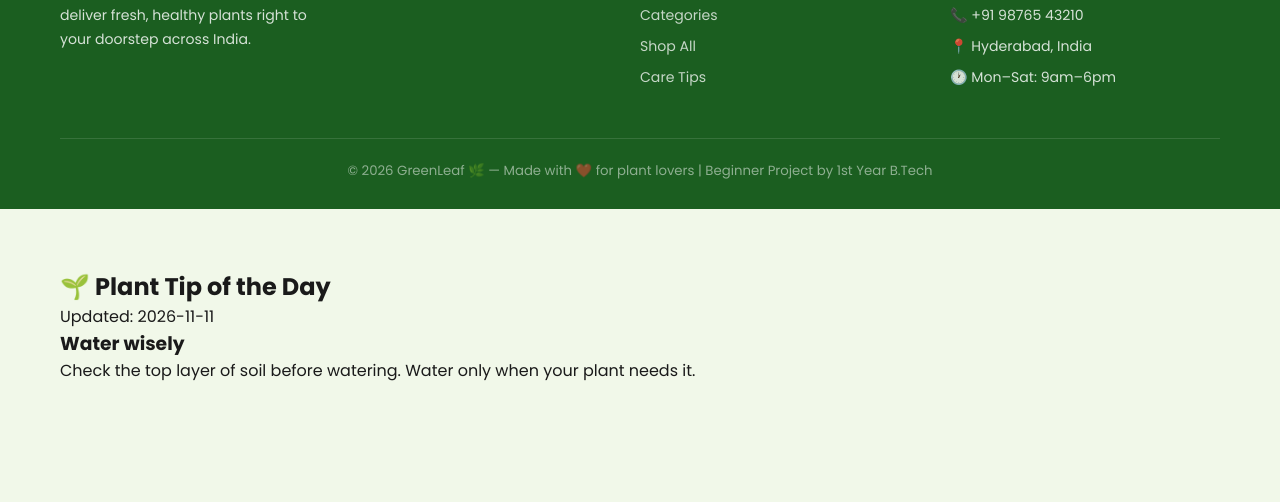
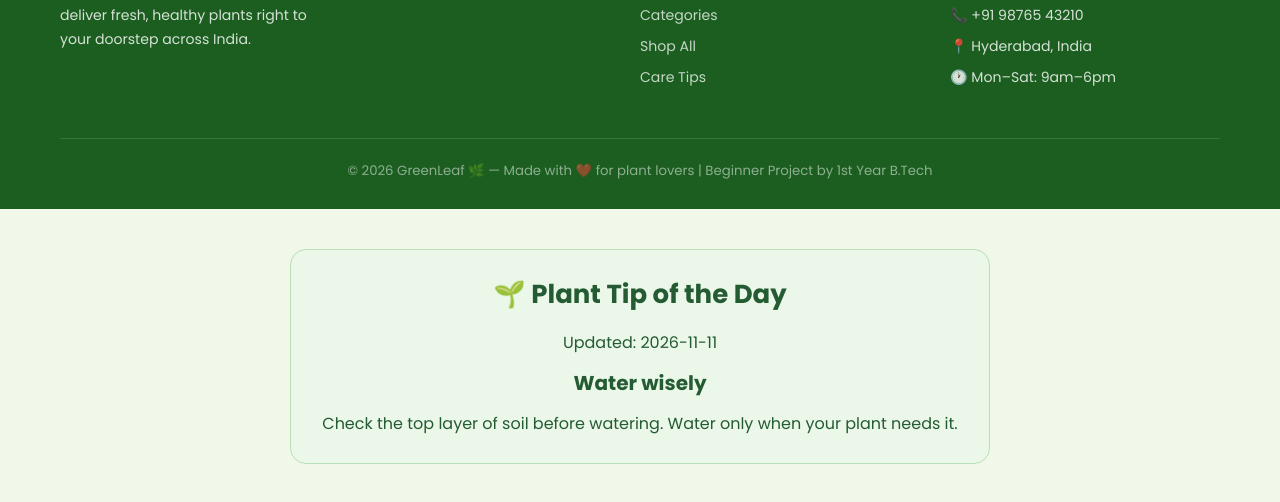
Before and after one commit to raskassaikarthik07-droid/plants, a plain HTML site: page index.html in a window 1280 px wide. Shown: the part 3809-4311 px from the top of the page. Before the commit the page ends 4252 px from the top, so only its background shows below. Drawn offline with nearby package versions, Linux system fonts and the light colour scheme.

Commit message:
Add styles for daily plant tip
Added styles for daily plant tip section.

```diff
--- a/style.css
+++ b/style.css
@@ -733,3 +733,28 @@ footer {
   .hero-text h1 { font-size: 2rem; }
   .products-grid { grid-template-columns: 1fr 1fr; gap: 14px; }
 }
+
+#daily-plant-tip {
+  max-width: 700px;
+  margin: 40px auto;
+  padding: 25px;
+  background: #eaf7e9;
+  border-radius: 16px;
+  border: 1px solid #b8dfb5;
+  text-align: center;
+  color: #245b32;
+}
+
+#daily-plant-tip h2 {
+  font-size: 26px;
+  margin-bottom: 15px;
+}
+
+#daily-plant-tip h3 {
+  font-size: 20px;
+  margin: 12px 0;
+}
+
+#daily-plant-tip p {
+  line-height: 1.7;
+}
```
